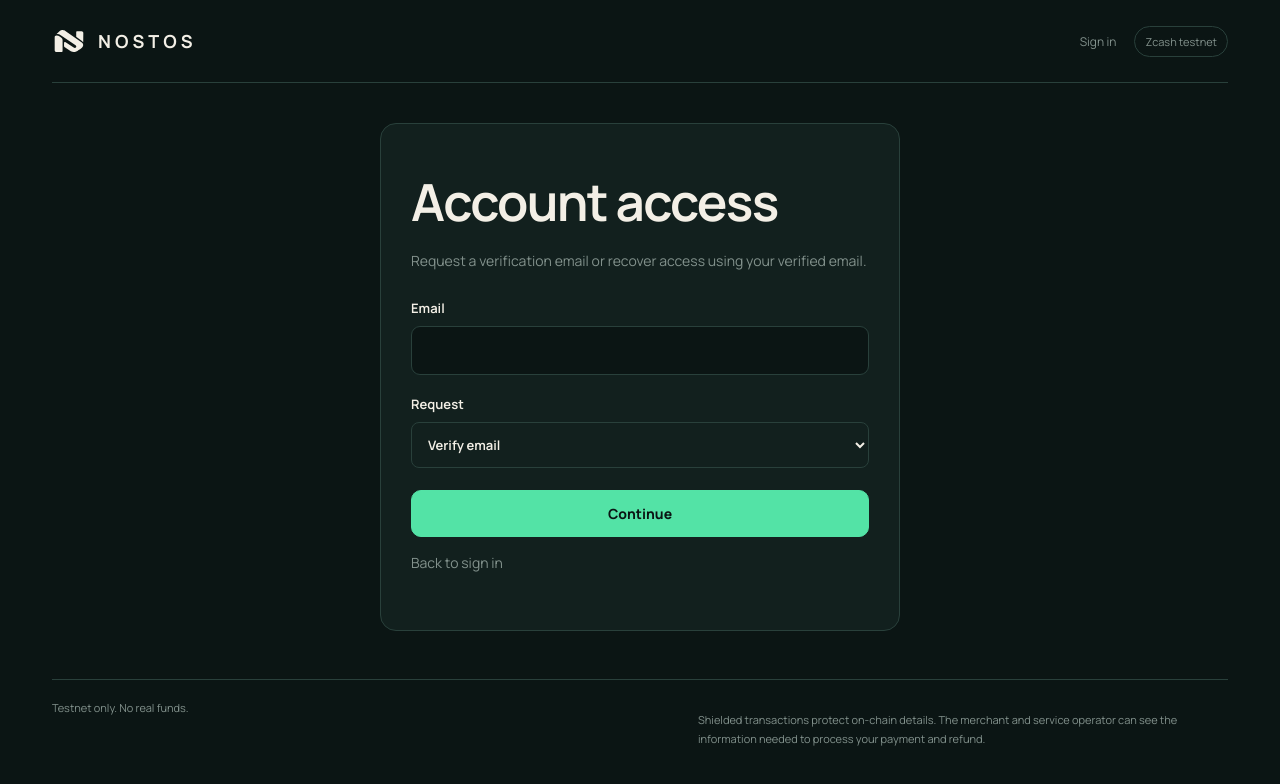
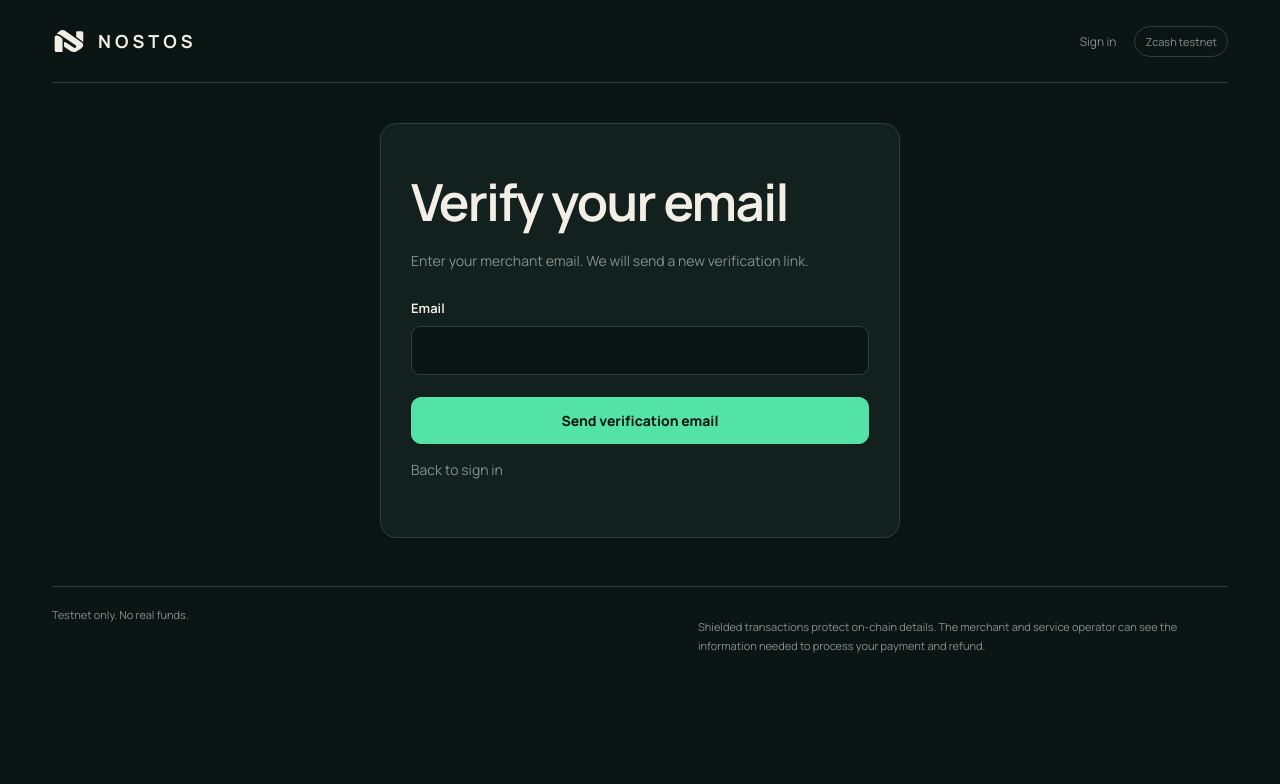
Before and after one commit to Olayeniii/Nostos, a Next.js app in the folder apps/web/: page /account-help in a window 1280 px wide. Shown: the top 784 px of the page. Built offline with nearby package versions, Linux system fonts and the light colour scheme.

Commit message:
Make merchant signup email-first and separate account recovery

```diff
--- a/apps/web/app/account-help/page.tsx
+++ b/apps/web/app/account-help/page.tsx
@@ -1,4 +1,9 @@
 import { AccountHelp } from "../../src/account-help.js";
-export default function Help() {
-  return <AccountHelp />;
+export default async function Help({
+  searchParams,
+}: {
+  searchParams: Promise<{ purpose?: string }>;
+}) {
+  const { purpose } = await searchParams;
+  return <AccountHelp reset={purpose === "reset"} />;
 }
--- a/apps/web/app/api/product/[...action]/route.ts
+++ b/apps/web/app/api/product/[...action]/route.ts
@@ -1,3 +1,4 @@
+import { randomBytes } from "node:crypto";
 import {
   emailConfigured,
   emailMerchant,
@@ -95,13 +96,14 @@ async function handle(request: Request) {
       if (
         !email ||
         !/^\S+@\S+\.\S+$/.test(email) ||
-        password.length < 12 ||
-        password.length > 128
+        (route === "login" && (password.length < 12 || password.length > 128))
       )
         return json(
           {
             error:
-              "Enter a valid email and a password of 12 to 128 characters.",
+              route === "signup"
+                ? "Enter a valid email."
+                : "Enter a valid email and a password of 12 to 128 characters.",
           },
           400,
         );
@@ -119,7 +121,9 @@ async function handle(request: Request) {
         if (!identityLimit(store, "global", 30) || !identityLimit(store, email))
           return json({ error: "Try again in fifteen minutes." }, 429);
         let merchant = emailMerchant(store, email);
-        if (!merchant) merchant = store.signup(email, password);
+        // No usable password until the email owner completes verification.
+        if (!merchant)
+          merchant = store.signup(email, randomBytes(32).toString("base64url"));
         if (!merchant.emailVerifiedAt) {
           const verification = issueIdentityToken(
             store,
--- a/apps/web/src/account-help.tsx
+++ b/apps/web/src/account-help.tsx
@@ -3,7 +3,13 @@ import { useEffect, useState } from "react";
 import Link from "next/link";
 import { AppHeader, AppFooter } from "./shell.js";
 import { requestJson } from "./requests.js";
-export function AccountHelp({ link = false }: { link?: boolean }) {
+export function AccountHelp({
+  link = false,
+  reset = false,
+}: {
+  link?: boolean;
+  reset?: boolean;
+}) {
   const [token, setToken] = useState("");
   const [message, setMessage] = useState("");
   const [busy, setBusy] = useState(false);
@@ -17,11 +23,19 @@ export function AccountHelp({ link = false }: { link?: boolean }) {
     <main className="product-app">
       <AppHeader />
       <section className="account-card account-help">
-        <h1>{link ? "Confirm your email" : "Account access"}</h1>
+        <h1>
+          {link
+            ? "Set your password"
+            : reset
+              ? "Reset your password"
+              : "Verify your email"}
+        </h1>
         <p>
           {link
-            ? "Choose your password to finish this account change. Existing sessions will be signed out."
-            : "Request a verification email or recover access using your verified email."}
+            ? "Choose a password to finish. This link confirms your email and signs you in."
+            : reset
+              ? "Enter your verified merchant email. We will send a password reset link."
+              : "Enter your merchant email. We will send a new verification link."}
         </p>
         <form
           onSubmit={async (e) => {
@@ -35,7 +49,7 @@ export function AccountHelp({ link = false }: { link?: boolean }) {
                 message?: string;
                 ready?: boolean;
               }>(
-                `/api/product/${link ? "account-link" : data.get("purpose")}`,
+                `/api/product/${link ? "account-link" : reset ? "recover-password" : "resend-verification"}`,
                 {
                   method: "POST",
                   headers: { "Content-Type": "application/json" },
@@ -87,25 +101,31 @@ export function AccountHelp({ link = false }: { link?: boolean }) {
                   disabled={busy}
                 />
               </label>
-              <label>
-                Request
-                <select name="purpose" disabled={busy}>
-                  <option value="resend-verification">Verify email</option>
-                  <option value="recover-password">Reset password</option>
-                </select>
-              </label>
             </>
           )}
           <button className="primary" disabled={busy || (link && !token)}>
-            {busy ? "Checking" : "Continue"}
+            {busy
+              ? "Please wait"
+              : link
+                ? "Set password and sign in"
+                : reset
+                  ? "Send reset link"
+                  : "Send verification email"}
           </button>
           {message && <p role="status">{message}</p>}
         </form>
         <p>
           <Link href={link ? "/account-help" : "/sign-in"}>
-            {link ? "Request a new email" : "Back to sign in"}
+            {link ? "Resend verification email" : "Back to sign in"}
           </Link>
         </p>
+        {link && (
+          <p>
+            <Link href="/account-help?purpose=reset">
+              Request a new password reset link
+            </Link>
+          </p>
+        )}
       </section>
       <AppFooter />
     </main>
```
Also changed, not shown: apps/web/src/account-form.tsx (+80 -7 lines), 2 other files (tests, documents, lock files or other folders).
